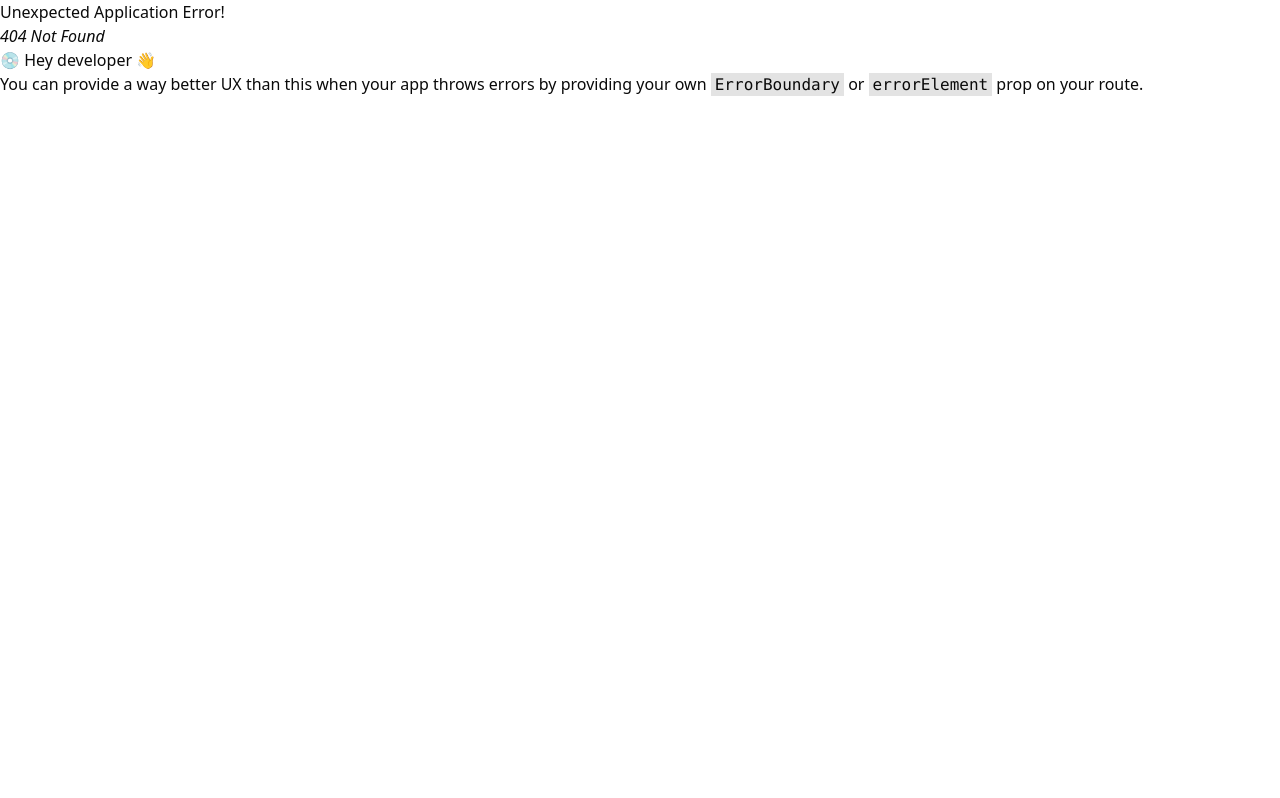
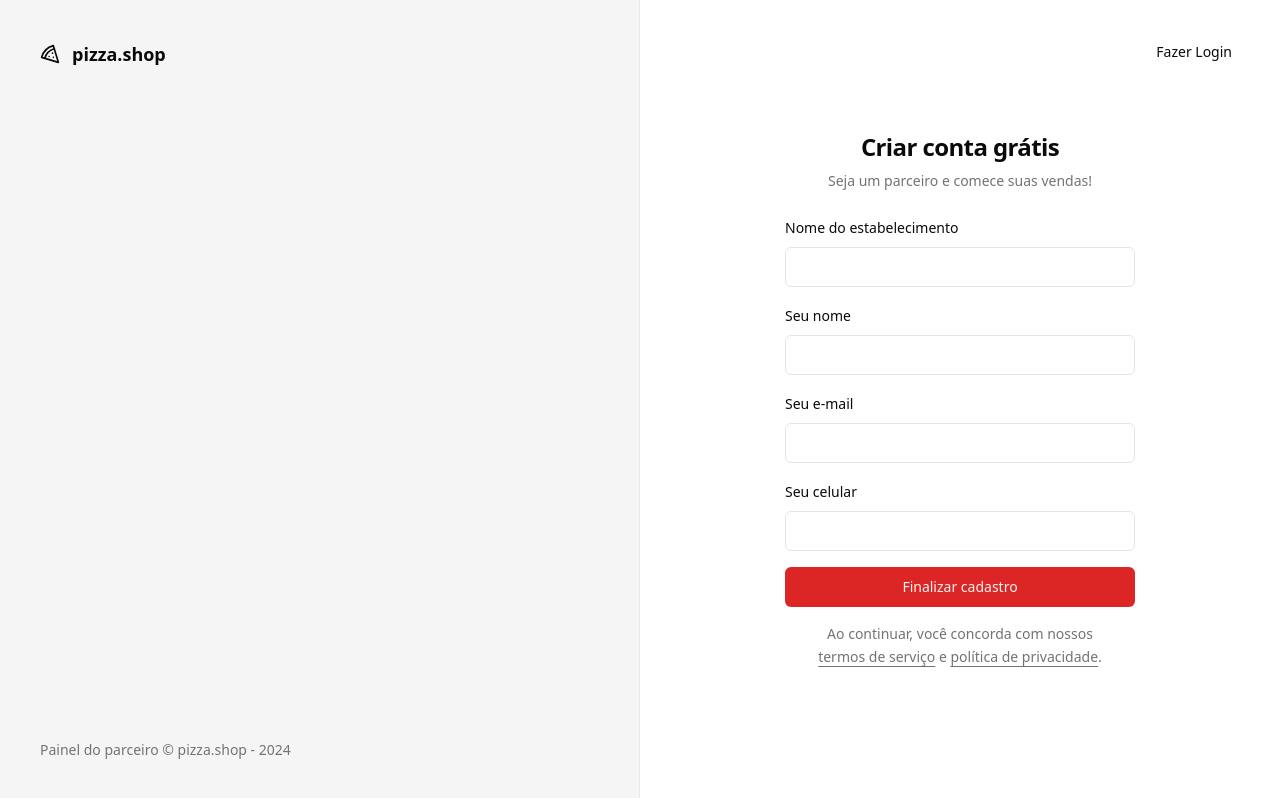
Before and after one commit to GuilhermeSalkovski/04-pizzashop-web, a React (Vite) app: page /sign-up in a window 1280 px wide. Before the commit this address had no page. Built offline with nearby package versions, Linux system fonts and the light colour scheme.

Commit message:
feat: create sign-up page

```diff
--- a/src/pages/_layouts/auth.tsx
+++ b/src/pages/_layouts/auth.tsx
@@ -13,7 +13,7 @@
           Painel do parceiro &copy; pizza.shop - 2024
         </footer>
       </h1>
-      <div className="flex flex-col items-center justify-center">
+      <div className="relative flex flex-col items-center justify-center">
         <Outlet />
       </div>
     </div>
--- a/src/pages/auth/sign-in.tsx
+++ b/src/pages/auth/sign-in.tsx
@@ -1,5 +1,6 @@
 import { Helmet } from 'react-helmet-async'
 import { useForm } from 'react-hook-form'
+import { Link } from 'react-router-dom'
 import { toast } from 'sonner'
 import { z } from 'zod'
 
@@ -41,19 +42,22 @@
     <>
       <Helmet title="Login" />
       <h1 className="p-8">
+        <Button variant="ghost" asChild className="absolute right-8 top-8">
+          <Link to="/sign-up">Novo estabelecimento</Link>
+        </Button>
         <div className="flex w-[350px] flex-col justify-center gap-6">
           <div className="flex flex-col gap-2 text-center">
             <h1 className="text-2xl font-semibold tracking-tight">
               Acessar painel
             </h1>
             <p className="text-sm text-muted-foreground">
-              Acompanhe suas vendar pelo painel do parceiro!
+              Acompanhe suas vendas pelo painel do parceiro!
             </p>
           </div>
 
           <form onSubmit={handleSubmit(handleSignIn)} className="space-y-4">
             <div className="space-y-2">
-              <Label>Seu email</Label>
+              <Label htmlFor="email">Seu e-mail</Label>
               <Input id="email" type="email" {...register('email')} />
             </div>
             <Button disabled={isSubmitting} className="w-full" type="submit">
--- /dev/null
+++ b/src/pages/auth/sign-up.tsx
@@ -0,0 +1,108 @@
+import { Helmet } from 'react-helmet-async'
+import { useForm } from 'react-hook-form'
+import { Link, useNavigate } from 'react-router-dom'
+import { toast } from 'sonner'
+import { z } from 'zod'
+
+import { Button } from '@/components/ui/button'
+import { Input } from '@/components/ui/input'
+import { Label } from '@/components/ui/label'
+
+const signUpForm = z.object({
+  restaurantName: z.string(),
+  managerName: z.string(),
+  phone: z.string(),
+  email: z.string().email(),
+})
+
+type SignUpForm = z.infer<typeof signUpForm>
+
+export function SignUp() {
+  const navigate = useNavigate()
+
+  const {
+    register,
+    handleSubmit,
+    formState: { isSubmitting },
+  } = useForm<SignUpForm>()
+
+  async function handleSignUp(data: SignUpForm) {
+    try {
+      console.log(data)
+
+      await new Promise((resolve) => setTimeout(resolve, 2000))
+
+      toast.success('Restaurante cadastrado com sucesso!', {
+        action: {
+          label: 'Login',
+          onClick: () => navigate('/sign-in'),
+        },
+      })
+    } catch (error) {
+      toast.error('Erro ao cadastrar restaurante.')
+    }
+  }
+
+  return (
+    <>
+      <Helmet title="Cadastro" />
+      <h1 className="p-8">
+        <Button variant="ghost" asChild className="absolute right-8 top-8">
+          <Link to="/sign-in">Fazer Login</Link>
+        </Button>
+        <div className="flex w-[350px] flex-col justify-center gap-6">
+          <div className="flex flex-col gap-2 text-center">
+            <h1 className="text-2xl font-semibold tracking-tight">
+              Criar conta grátis
+            </h1>
+            <p className="text-sm text-muted-foreground">
+              Seja um parceiro e comece suas vendas!
+            </p>
+          </div>
+
+          <form onSubmit={handleSubmit(handleSignUp)} className="space-y-4">
+            <div className="space-y-2">
+              <Label htmlFor="restaurantName">Nome do estabelecimento</Label>
+              <Input
+                id="restaurantName"
+                type="text"
+                {...register('restaurantName')}
+              />
+            </div>
+            <div className="space-y-2">
+              <Label htmlFor="managerName">Seu nome</Label>
+              <Input
+                id="managerName"
+                type="text"
+                {...register('managerName')}
+              />
+            </div>
+            <div className="space-y-2">
+              <Label htmlFor="email">Seu e-mail</Label>
+              <Input id="email" type="email" {...register('email')} />
+            </div>
+            <div className="space-y-2">
+              <Label>Seu celular</Label>
+              <Input id="phone" type="tel" {...register('phone')} />
+            </div>
+            <Button disabled={isSubmitting} className="w-full" type="submit">
+              Finalizar cadastro
+            </Button>
+
+            <p className="px-6 text-center text-sm leading-relaxed text-muted-foreground">
+              Ao continuar, você concorda com nossos{' '}
+              <a href="" className="underline underline-offset-4">
+                termos de serviço
+              </a>{' '}
+              e{' '}
+              <a href="" className="underline underline-offset-4">
+                política de privacidade
+              </a>
+              .
+            </p>
+          </form>
+        </div>
+      </h1>
+    </>
+  )
+}
--- a/src/routes.tsx
+++ b/src/routes.tsx
@@ -4,6 +4,7 @@
 import { AuthLayout } from './pages/_layouts/auth'
 import { Dashboard } from './pages/app/dashboard'
 import { SignIn } from './pages/auth/sign-in'
+import { SignUp } from './pages/auth/sign-up'
 
 export const router = createBrowserRouter([
   {
@@ -14,6 +15,9 @@
   {
     path: '/',
     element: <AuthLayout />,
-    children: [{ path: '/sign-in', element: <SignIn /> }],
+    children: [
+      { path: '/sign-in', element: <SignIn /> },
+      { path: '/sign-up', element: <SignUp /> },
+    ],
   },
 ])
```
